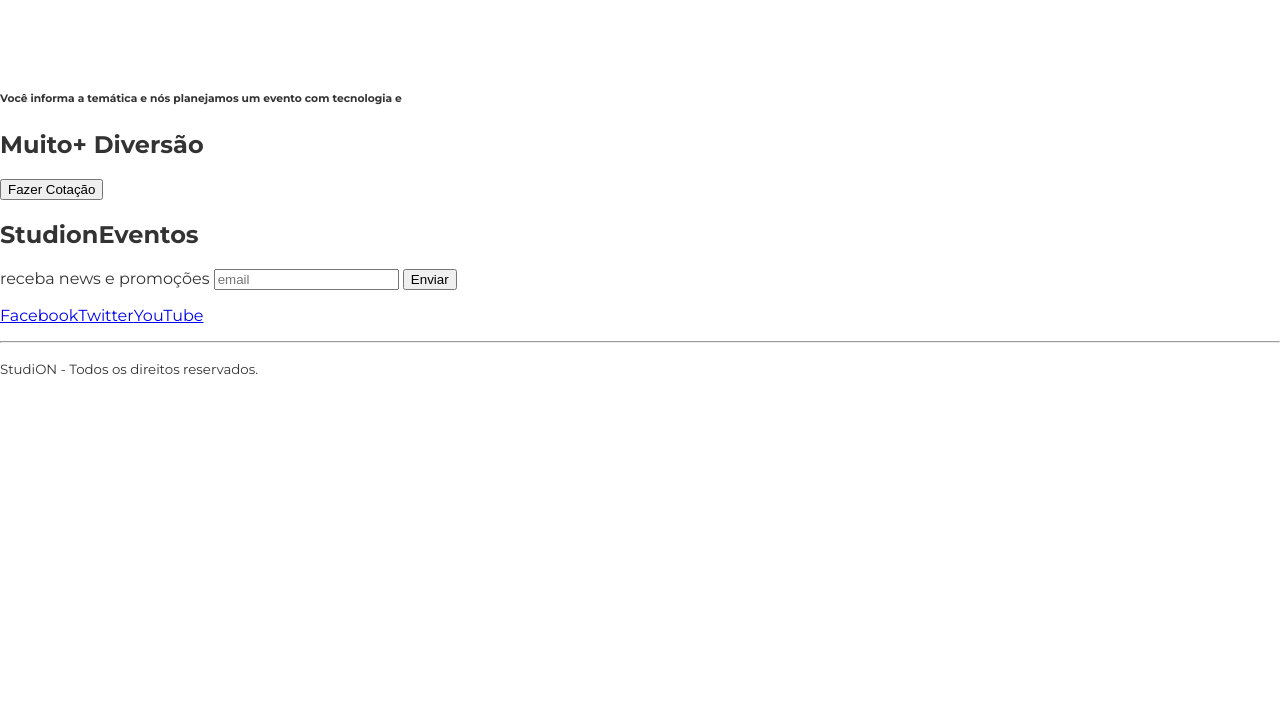
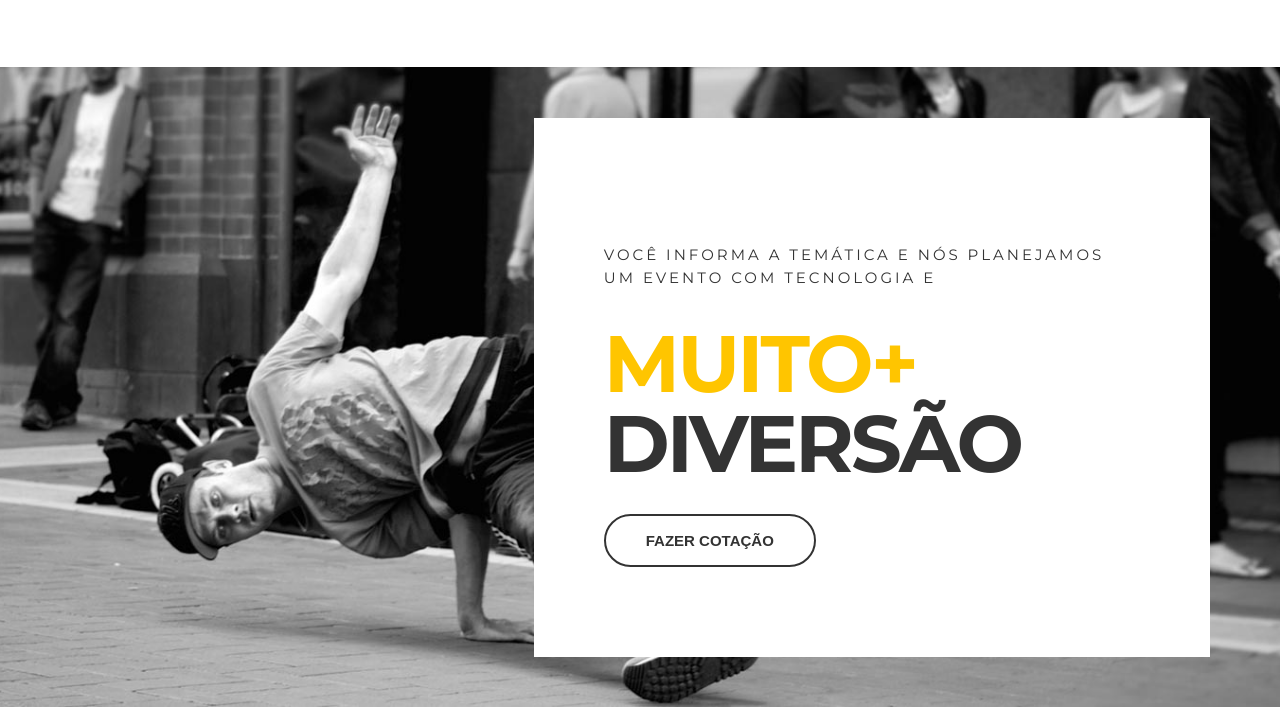
Before and after one commit to dglpz/studion, a website: page src/index.html in a window 1280 px wide. Shown: the part 1587-2311 px from the top of the page. Before the commit the page ends 1981 px from the top, so only its background shows below. Drawn offline with Linux system fonts and the light colour scheme.

Commit message:
feat(quote): implemented quote styles

```diff
--- a/src/index.html
+++ b/src/index.html
@@ -82,11 +82,13 @@
             </div>
         </section>
 
-        <section>
-            <div>
+        <div class="quote">
+        <section class="container quote__container">
+            <div class="quote__copy">
                 <h6>Você informa a temática e nós planejamos um evento com tecnologia e</h6>
-                <h2><span>Muito+ </span>Diversão</h2>
-                <button>Fazer Cotação</button>
+                <h2><span class="copy--primary">Muito+ </span>Diversão</h2>
+                <button class= "btn btn--quote">Fazer Cotação</button>
+            </div>
             </div>
         </section>
     </main>
--- a/src/style.css
+++ b/src/style.css
@@ -215,4 +215,52 @@ ul {
 .btn--institutional:hover {
     color: var(--color-copy);
     background-color: unset;
+    box-shadow: 0 1rem 1rem #0006;
 }
+
+.quote {
+    background-image: url(./images/parallax.jpg);
+    background-attachment: fixed;
+    background-repeat: no-repeat;
+    background-size: cover;
+    background-position: center;
+}
+
+.quote__container {
+    display: grid;
+    min-height: 80vh;
+    align-items: center;
+    justify-items: end;
+}
+
+.quote__copy {
+    background-color: #fff;
+    padding: 5.625rem 4.375rem;
+}
+
+.quote__copy h6 {
+    font-size: 0.9375rem;
+    font-weight: 400;
+    letter-spacing: 0.1875rem;
+    line-height: 1.4375rem;
+    max-width: 54ch;
+    text-transform: uppercase;
+}
+
+.quote__copy h2 {
+    font-size: 5rem;
+    line-height: 5rem;
+    text-transform: uppercase;
+    letter-spacing: -0.1875rem;
+    margin: 1.875rem 0;
+}
+
+.quote__copy h2 span {
+    display: block;
+}
+
+.btn--quote {
+    color:var(--color-copy);
+    border-color: var(--color-copy);
+    background: unset;
+}
```
